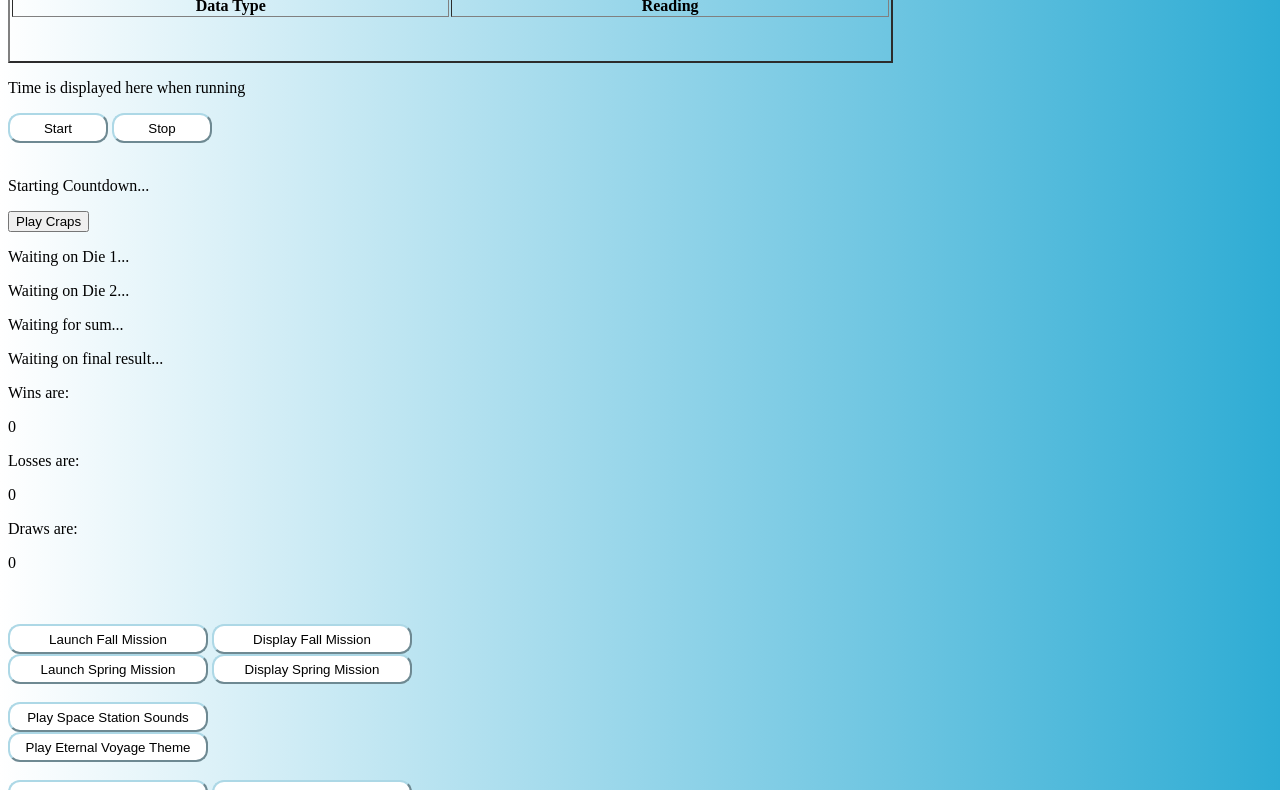
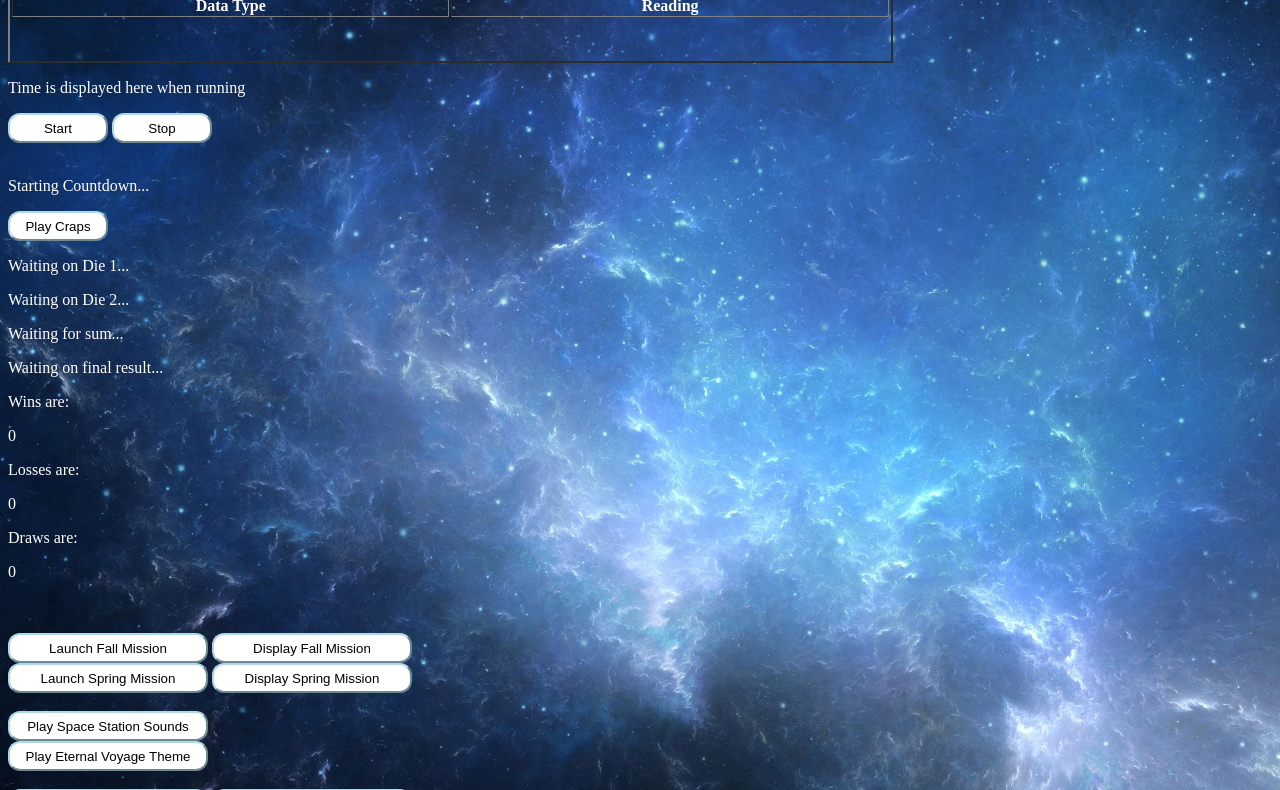
Before and after one commit to RebelPilotTyler/RebelPilotTyler.github.io, a plain HTML site: page UATSpacePage.html in a window 1280 px wide. Shown: the part 267-1057 px from the top of the page. Drawn offline with Linux system fonts and the light colour scheme.

Commit message:
Add files via upload

```diff
--- a/UATSpacePage.html
+++ b/UATSpacePage.html
@@ -41,7 +41,7 @@ tylerwidenerlm@gmail.com-->
             <img src="UATspaceLogo-1.png">
         </td>
         <td>
-            <h1>
+            <h1 id="spacePageText">
                 UAT Space Program
             </h1>
         </td>
@@ -95,7 +95,7 @@ tylerwidenerlm@gmail.com-->
     <p id="countdownTimer">
         Starting Countdown...
     </p>
-    <button onclick="play_craps();">
+    <button onclick="play_craps();" class="button">
         Play Craps
     </button>
     <p id="die1Res">
@@ -110,15 +110,15 @@ tylerwidenerlm@gmail.com-->
     <p id="finalResult">
         Waiting on final result...
     </p>
-    <p>
+    <p id="spacePageText">
         Wins are:
     <div id="winsRes">0</div>
     </p>
-    <p>
+    <p id="spacePageText">
         Losses are:
     <div id="lossRes">0</div>
     </p>
-    <p>
+    <p id="spacePageText">
         Draws are:
     <div id="tieRes">0</div>
     </p>
@@ -160,11 +160,11 @@ tylerwidenerlm@gmail.com-->
     <br>
     <br>
     <br>
-    <nav>
+    <!--<nav>
         < <a href="index.html">Landing Page |</a>
         <a href="Login.html">UAT Space Page |</a>
         <a href="boards.html">Boards Page</a>
-    </nav>
+    </nav>-->
 </body>
 
 </html>
--- a/loginStyle.css
+++ b/loginStyle.css
@@ -3,22 +3,38 @@ By Tyler Widener
 tylerwidenerlm@gmail.com
 */
 body {
-    background: radial-gradient(circle at center, red, rebeccapurple);
-    color: ivory;
+    /*background: radial-gradient(circle at center, red, rebeccapurple);
+    color: ivory;*/
+    background-image: url("SpaceBackground.jpg");
+    background-repeat: no-repeat;
+    background-size: cover;
 }
 .groovy {
     font-weight: bold;
     font-style: italic;
 }
 #loginTitleText{
-    color: green;
+    color: white;
     font-style: italic;
     text-align: center;
     text-transform: uppercase;
 }
 #loginDivText{
-    color: yellow;
+    color: white;
     font-weight: bolder;
+}
+#LoginStatus{
+    color: white;
+}
+#CreditSubmit{
+    color: white;
+}
+.button {
+  width: 100px;
+  height: 30px;
+  background-color: white;
+  border-radius: 12px;
+  border-color: lightblue;
 }
 .blink_me {
     animation: blinker 4s linear infinite;
--- a/style.css
+++ b/style.css
@@ -3,7 +3,10 @@ By Tyler Widener
 tylerwidenerlm@gmail.com
 */
 body {
-    background: linear-gradient(90deg, white, #2eacd4);
+    /*background: linear-gradient(90deg, white, #2eacd4);*/
+    background-image: url("SpaceBackground.jpg");
+    background-repeat: no-repeat;
+    background-size: cover;
 }
 .groovy {
     font-weight: bold;
@@ -19,9 +22,42 @@ body {
     color: yellow;
     font-weight: bolder;
 }
+#spacePageText{
+  color: white;
+}
+#timeClock{
+  color: white;
+}
+#data{
+  color: white;
+}
+#countdownTimer{
+  color: white;
+}
+#die1Res{
+  color: white;
+}
+#die2Res{
+  color: white;
+}
+#sumRes{
+  color: white;
+}
+#finalResult{
+  color: white;
+}
+#winsRes{
+  color: white;
+}
+#lossRes{
+  color: white;
+}
+#tieRes{
+  color: white;
+}
 
 #indexTitle{
-  color: black;
+  color: white;
 }
 .blink_me {
     animation: blinker 4s linear infinite;
@@ -50,4 +86,5 @@ body {
 
 #objTitle{
   font-size: x-large;
+  color: white;
 }
```
Also changed, not shown: Login.html (+1 -1 lines), boards.html (+22 -22 lines), index.html (+2 -2 lines), SpaceBackground.jfif (added), SpaceBackground.jpg (added).
